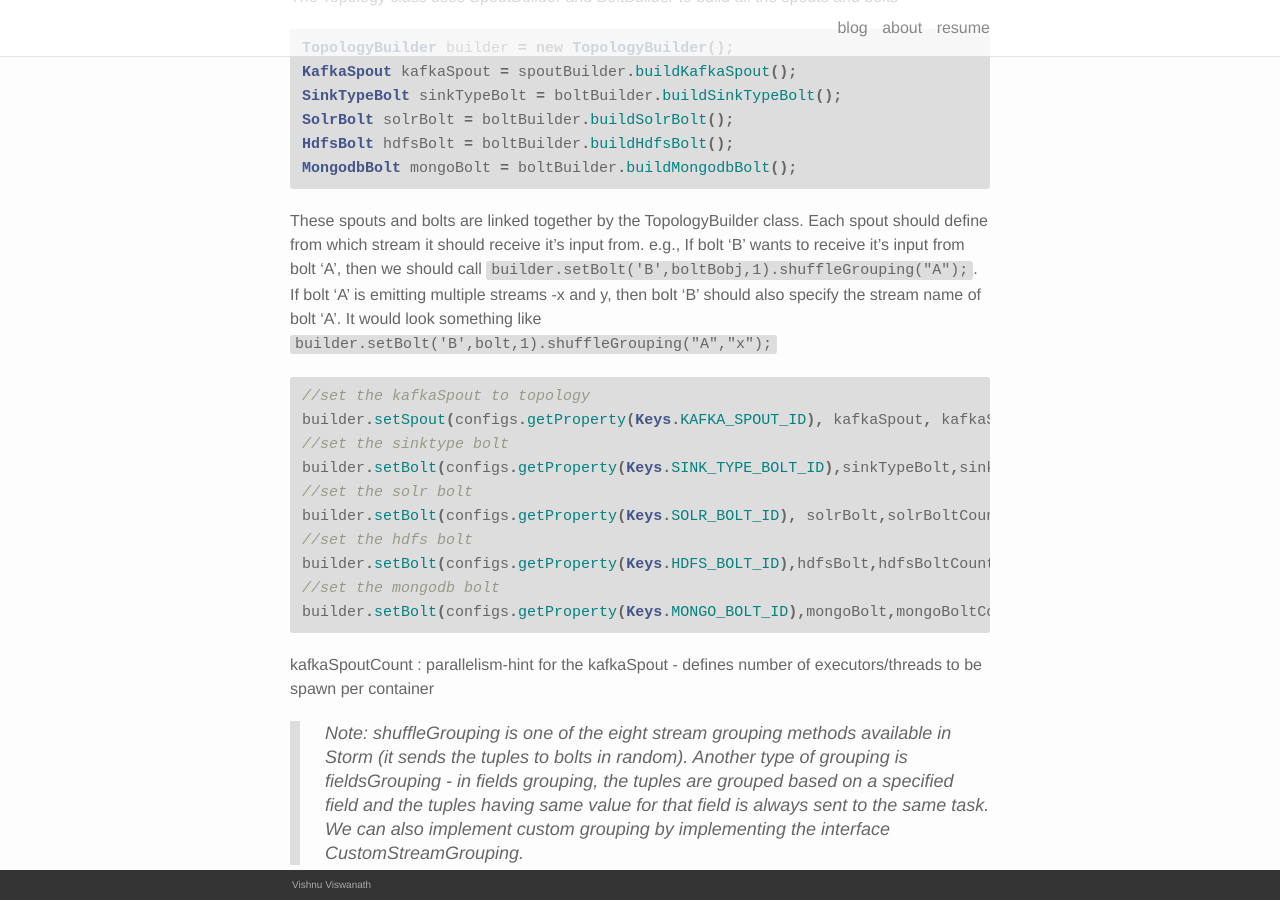
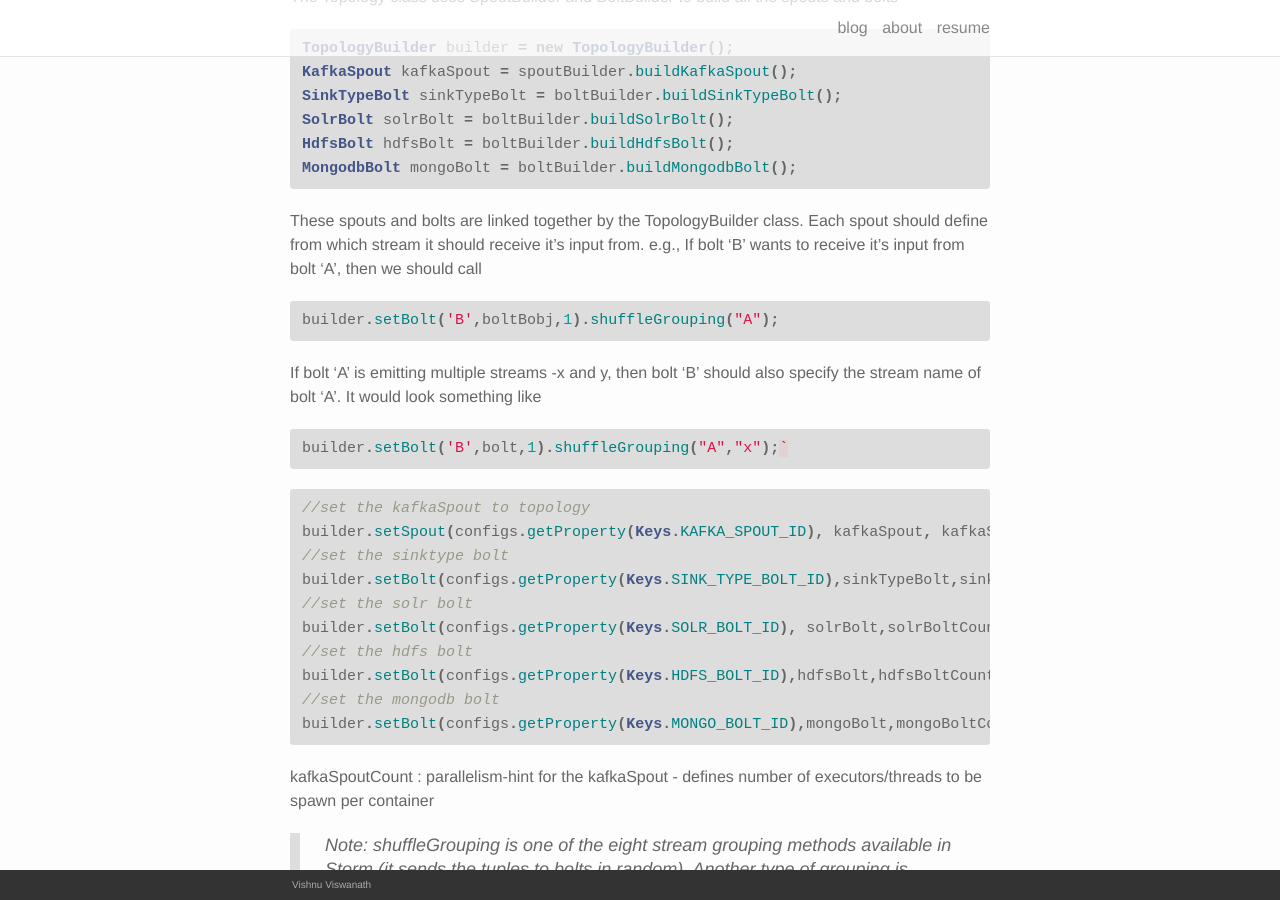
Before and after one commit to soniclavier/bigdata-notebook, a Jekyll site: the page built from _posts/2015-11-15-storm_kafka_part3.markdown, in a window 1280 px wide and 900 px high, scrolled down 1606 px. Built offline with Jekyll 4.4.1, drawn with Linux system fonts in a browser that asks for light colours; nearby versions of some CDN libraries; comment, search, counter and statistics services are not loaded.

Commit message:
storm_kafka_realtime : fixed allignment issue for mobile phones

```diff
--- a/_posts/2015-11-15-storm_kafka_part1.markdown
+++ b/_posts/2015-11-15-storm_kafka_part1.markdown
@@ -111,8 +111,10 @@ You can now access the Solr UI via <a href="http://localhost:8983/solr/#/">http:
 </div>
 
 Now we need to create a collection in solr. This will be used by our Storm topology to store the message of the type *solr*.
-For creating a collection there are a set of configuration files needed, solr provides us basic configuration files which can be used for this. These files are available in `SOLR_BASE/server/solr/configsets/basic_configs/conf`
-
+For creating a collection there are a set of configuration files needed, solr provides us basic configuration files which can be used for this. These files are available in
+{% highlight sh %}
+SOLR_BASE/server/solr/configsets/basic_configs/conf
+{% endhighlight %}
 Let's first create a new folder and copy the basic configs to it.
 {% highlight sh %}
 $mkdir server/solr/collection1
--- a/_posts/2015-11-15-storm_kafka_part3.markdown
+++ b/_posts/2015-11-15-storm_kafka_part3.markdown
@@ -56,7 +56,14 @@ HdfsBolt hdfsBolt = boltBuilder.buildHdfsBolt();
 MongodbBolt mongoBolt = boltBuilder.buildMongodbBolt();
 {% endhighlight %}
 
-These spouts and bolts are linked together by the TopologyBuilder class. Each spout should define from which stream it should receive it's input from. e.g., If bolt 'B' wants to receive it's input from bolt 'A', then we should call `builder.setBolt('B',boltBobj,1).shuffleGrouping("A");`. If bolt 'A' is emitting multiple streams -x and y, then bolt 'B' should also specify the stream name of bolt 'A'. It would look something like `builder.setBolt('B',bolt,1).shuffleGrouping("A","x");`
+These spouts and bolts are linked together by the TopologyBuilder class. Each spout should define from which stream it should receive it's input from. e.g., If bolt 'B' wants to receive it's input from bolt 'A', then we should call
+{% highlight java %}
+builder.setBolt('B',boltBobj,1).shuffleGrouping("A");
+{% endhighlight %}
+If bolt 'A' is emitting multiple streams -x and y, then bolt 'B' should also specify the stream name of bolt 'A'. It would look something like
+{% highlight java %}
+builder.setBolt('B',bolt,1).shuffleGrouping("A","x");`
+{% endhighlight %}
 
 {% highlight java %}
 //set the kafkaSpout to topology
```
Also changed, not shown: _posts/2015-11-15-storm_kafka_part2.markdown (+6 -1 lines).
